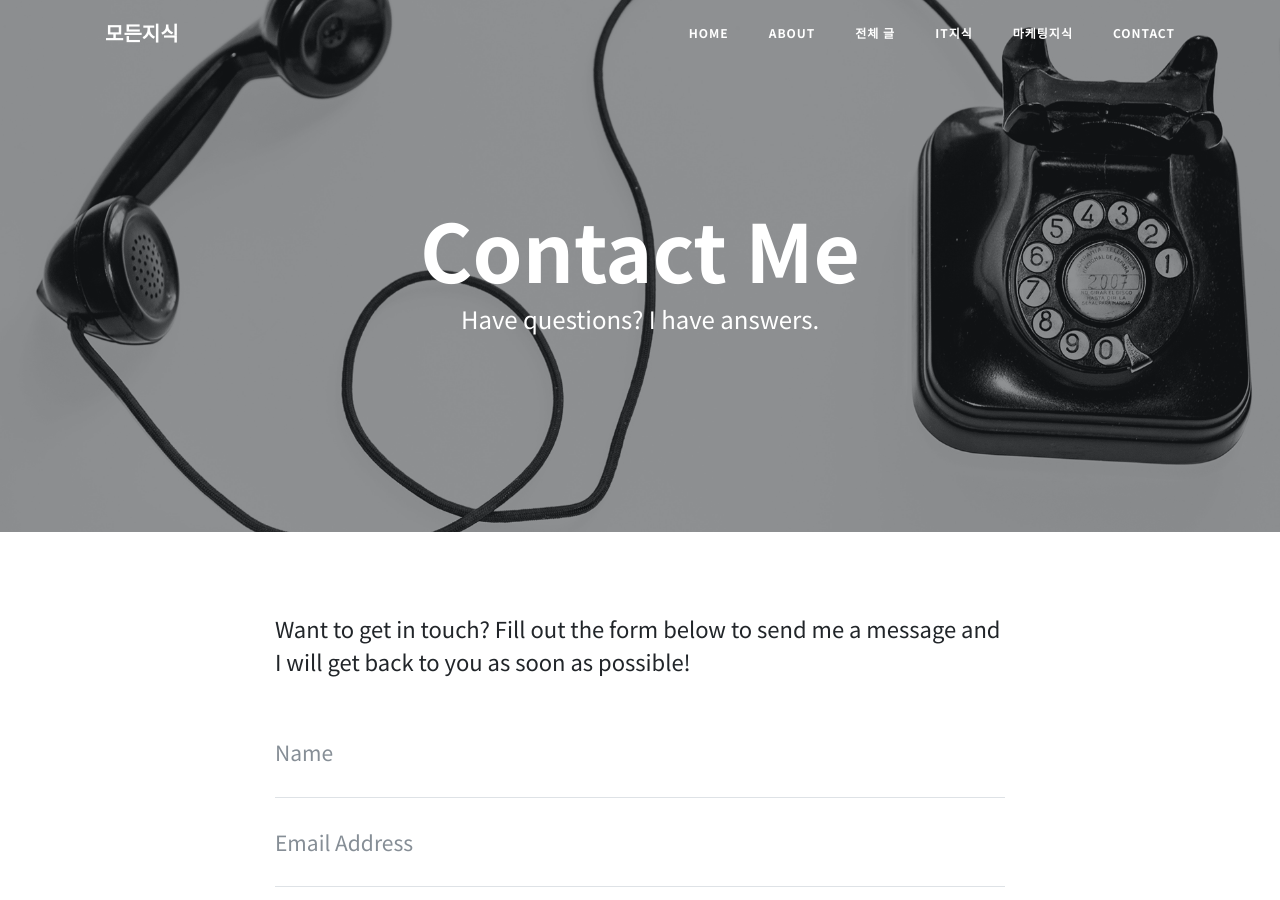
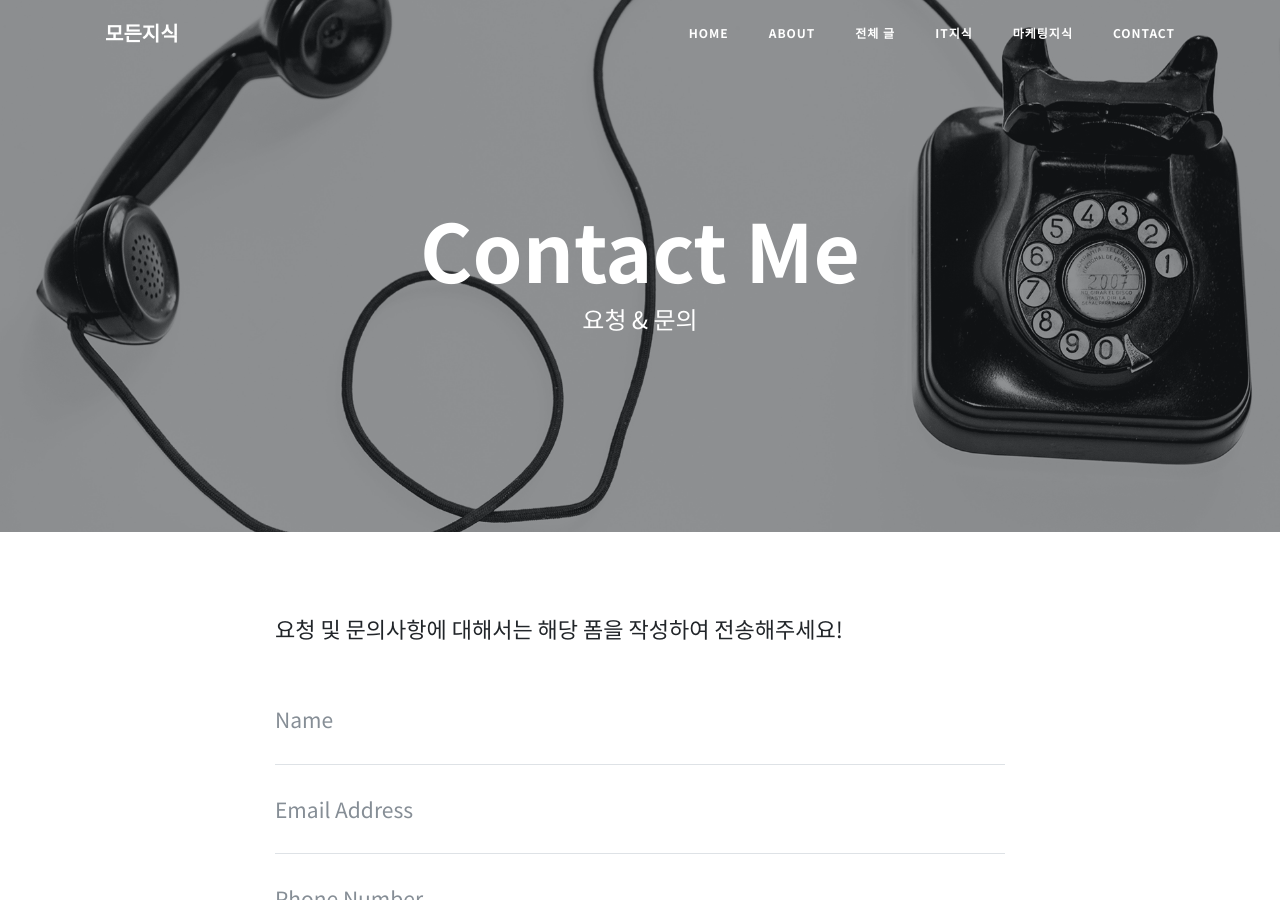
Before and after one commit to koreadongwoo/allknowledge, a Jekyll site: the page built from contact.html, in a window 1280 px wide and 900 px high. Built offline with Jekyll 4.4.1, drawn with Linux system fonts in a browser that asks for light colours.

Commit message:
about, contact 업데이트

```diff
--- a/contact.html
+++ b/contact.html
@@ -1,12 +1,12 @@
 ---
 layout: page
 title: Contact Me
-description: Have questions? I have answers.
+description: 요청 & 문의
 background: '/img/bg-contact.jpg'
 form: true
 ---
 
-<p>Want to get in touch? Fill out the form below to send me a message and I will get back to you as soon as possible!</p>
+<p>요청 및 문의사항에 대해서는 해당 폼을 작성하여 전송해주세요!</p>
 <form name="sentMessage" id="contactForm" novalidate>
   <div class="control-group">
     <div class="form-group floating-label-form-group controls">
```
Also changed, not shown: about.html (+9 -5 lines).
